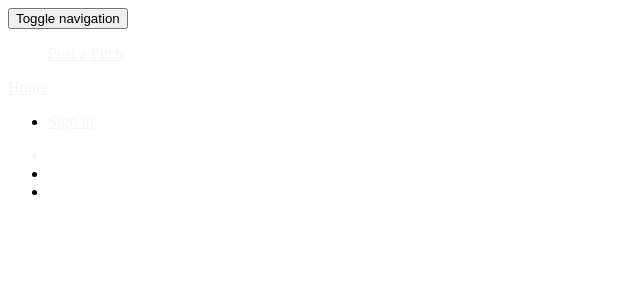
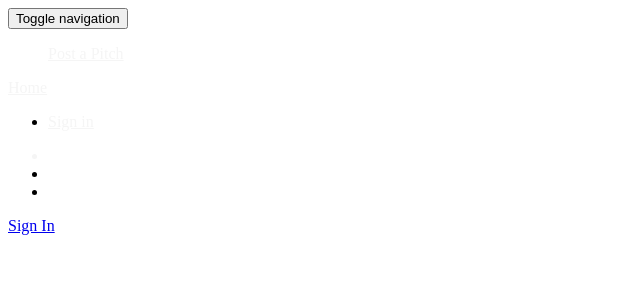
Before and after one commit to Leina33/PITCHES-VOTES, a Flask app: template app/templates/index.html in a window 1280 px wide. Shown: the top 300 px of the page, without its empty margins (0-640 px from the left). Run offline with Flask 2, Linux system fonts and the light colour scheme; the template is opened without the code that fills it, so the values that code supplies are empty; some libraries are stand-ins or nearby versions.

Commit message:
This code will has a url link will allow user to login/sign up

```diff
--- a/app/templates/index.html
+++ b/app/templates/index.html
@@ -1,12 +1,16 @@
-{% extends 'base.html' %}
-
-    {% block content %}
-    {% if title %}
-
-    {%else %}
-
-    {% endif %}
-
-    <h1> {{ message }} </h1>
-
-{% endblock%}
+{% extends 'base.html'%}
+{% block content %}
+<div class="container-fluid welcome-page">
+    <div class="container">
+        <div class="row">
+            <div class="col-md-12 welcome">
+                {% if current_user.is_authenticated%}
+                <a id="start" class="btn btn-danger animated infinite flash" href="{{url_for('home.index')}}">See all Pitches</a>
+                {% else %}
+                <a id="start" class="btn btn-danger animated infinite flash" href="{{url_for('auth.login')}}">Sign In</a>
+                {% endif %}
+            </div>
+        </div>
+    </div>
+</div>
+{% endblock %}
```
